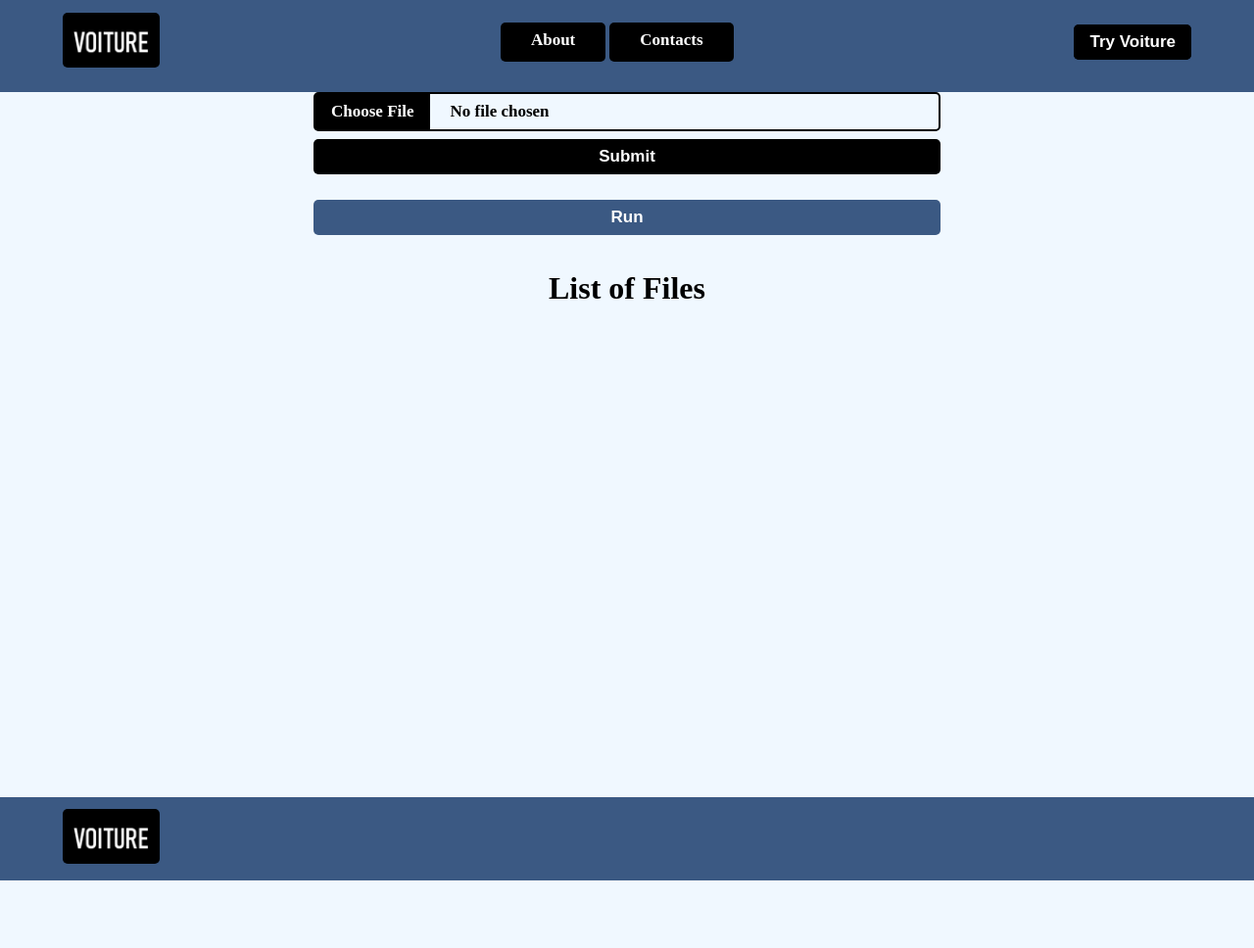
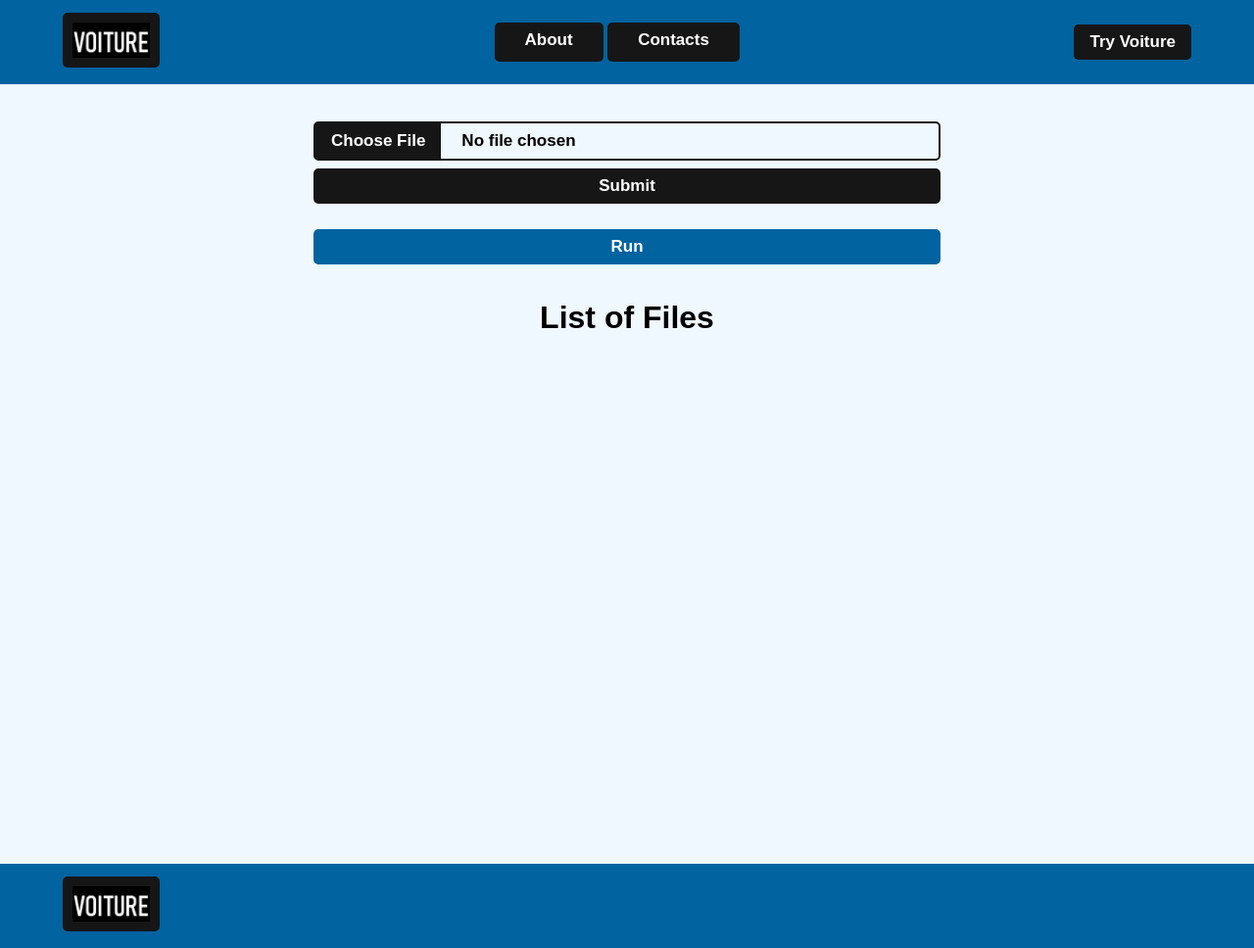
Before and after one commit to provodokkk/Django-Number-Plate-Recognition, a Django app: page / in a window 1280 px wide. Shown: the whole page at 98% size. Before the commit the page ends 899 px from the top, so only its background shows below. Run offline with Django 4.2, Linux system fonts and the light colour scheme; data that the repository does not hold is empty; parts of the project's set-up code (start-up, migrations or seed data) failed here and were passed over; some libraries are stand-ins or nearby versions.

Commit message:
The site style has been improved

```diff
--- a/app/main/templates/main/index.html
+++ b/app/main/templates/main/index.html
@@ -26,7 +26,7 @@
     <center>
         <form action="{% url 'results' %}" method="POST">
             {% csrf_token %}
-            <button type="submit" class="black_btn submit-btn" style="background-color: #3b5983">Run</button>
+            <button type="submit" class="black_btn submit-btn" style="background-color: var(--blue-color)">Run</button>
         </form>
     </center>
 
--- a/app/static/css/base.css
+++ b/app/static/css/base.css
@@ -1,6 +1,7 @@
 :root {
-  --blue-color: #3b5983;
-  --hover-text-color: #ff5437;
+    --blue-color: #0163a0;
+    --black-color: #161616;
+    --hover-text-color: #ff5437;
 }
 
 * {
@@ -8,10 +9,11 @@
     margin: 0;
     padding: 0;
     background-color: aliceblue;
+    font-family: Arial, Helvetica, monospace;
 }
 
 body {
-    background-color: var(--blue-color);
+    background-color: aliceblue;
 }
 
 .logo-link {
@@ -22,7 +24,7 @@
 .logo-img {
     height: 7vh;
     border-radius: 5px;
-    background-color: black;
+    background-color: var(--black-color);
     padding: 10px;
 }
 
@@ -31,6 +33,7 @@
     justify-content: space-between;
     align-items: center;
     padding: 1% 5%;
+    margin: 0 0 3% 0;
     background-color: var(--blue-color);
 }
 
@@ -41,7 +44,7 @@
 
 .nav_links li {
     display: inline-block;
-    padding: 0px 15px;
+    padding: 0 15px;
 }
 
 .nav_links li a:hover {
@@ -50,14 +53,14 @@
 }
 
 .try_btn, .nav_links li a{
-    background-color: black;
+    background-color: var(--black-color);
     display: inline-block; /* Ensures the background covers the entire button */
     border-radius: 5px;
     overflow: hidden; /* Ensures the button doesn't overflow its parent */
 }
 
 .try_btn button, .nav_links li a {
-    background-color: black; /* Match parent's background color */
+    background-color: var(--black-color); /* Match parent's background color */
     color: white;
     font-weight: bold;
     text-decoration: none;
@@ -68,7 +71,7 @@
 }
 
 .nav_item {
-    background-color: black;
+    background-color: var(--black-color);
     display: inline-block;
     border-radius: 5px;
 }
@@ -92,6 +95,7 @@
     justify-content: space-between;
     align-items: center;
     padding: 1% 5%;
+    margin:  3% 0 0 0;
     background-color: var(--blue-color);
 }
 
--- a/app/static/css/index.css
+++ b/app/static/css/index.css
@@ -1,15 +1,10 @@
-:root {
-  --blue-color: #3b5983;
-  --hover-text-color: #ff5437;
-}
-
 .upload-container {
     width: 50vw;
     margin: 1vh auto 0;
     align-items: center;
     display: flex;
     border-radius: 5px;
-    border: 2px solid black;
+    border: 2px solid var(--black-color);
 }
 
 .choose-file {
@@ -44,7 +39,7 @@
 
 .black_btn {
     border-radius: 5px;
-    background-color: black;
+    background-color: var(--black-color);
     color: white;
     font-weight: bold;
     text-decoration: none;
--- a/app/static/css/results.css
+++ b/app/static/css/results.css
@@ -67,7 +67,7 @@
 }
 
 .download_bth:hover {
-    background-color: #3b5983;
+    background-color: var(--blue-color);
     transition: all 0.3s ease 0s;
     cursor: pointer;
 }
--- a/app/templates/base.html
+++ b/app/templates/base.html
@@ -5,7 +5,8 @@
 <head>
     <link rel="stylesheet" href="{% static 'css/base.css' %}">
     <meta charset="UTF-8">
-    <title>Title</title>
+    <title>Voiture</title>
+    <link rel="icon" type="image/x-icon" href="{% static 'images/logo.png' %}">
 </head>
 <body>
 
```
